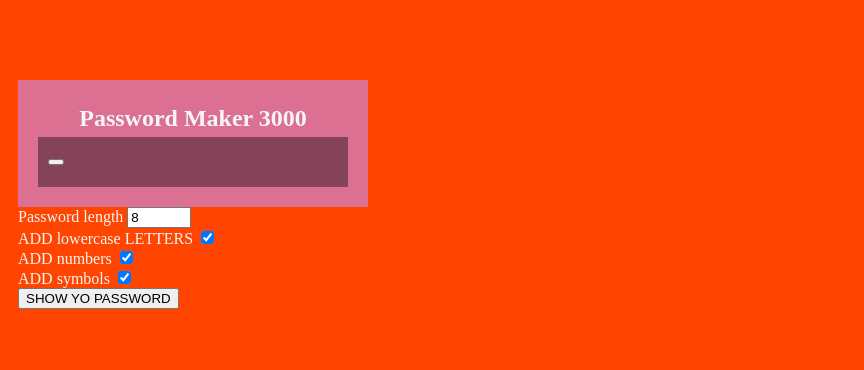
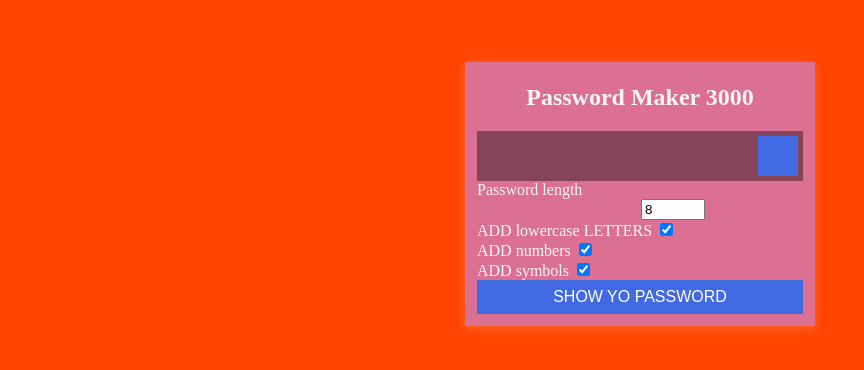
Before and after one commit to zvlu/Password-Generator, a plain HTML site: page index.html in a window 1280 px wide. Shown: the part 214-584 px from the top of the page, without its empty margins (0-864 px from the left). Drawn offline with Linux system fonts and the light colour scheme.

Commit message:
Finished Styling

```diff
--- a/style.css
+++ b/style.css
@@ -7,7 +7,7 @@ body {
     color: whitesmoke;
     padding: 10px;
     min-height: 100vh;
-    align-items: cennter;
+    align-items: center;
     justify-content: center;
     flex-direction: column;
     display: flex;
@@ -20,7 +20,7 @@ p{
 }
 
 h2{
-    margin: 5px 0;
+    margin: 10px 0 20px;
     text-align: center;
 }
 
@@ -28,12 +28,16 @@ input[type='checkbox']{
     margin-right: 0;
 }
 
+input[type='number']{
+    margin-left: 164px;
+}
+
 .container {
     background-color: palevioletred;
-    box-shadow: 0px 2px 10px rgba(255, green, blue, 0.2);
+    box-shadow: 0px 2px 10px rgba(255, 255, 255, 0.2);
     width: 350px;
     max-width: 100%;
-    padding: 20px;
+    padding: 12px;
 
 }
 .result-container {
@@ -48,3 +52,44 @@ input[type='checkbox']{
     height: 50px;
     width: 100%;
 }
+
+.result-container #result {
+    word-wrap: break-word;
+    max-width: calc(100% - 40px);
+
+}
+
+.result-container .btn {
+    font-size: 20px;
+    position: absolute;
+    top: 5px;
+    right: 5px;
+    height: 40px;
+    width: 40px;
+
+}
+.btn {
+    border: none;
+    color: #fff;
+    cursor: pointer;
+    font-size: 16px;
+    padding: 8px 12px;
+    background-color: royalblue;
+}
+.btn-large {
+    display: block;
+    width: 100%;
+
+}
+.setting {
+    display: flex;
+    justify-content: space-between;
+
+    align-items: center;
+    margin: 15px 0;
+}
+@media screen and (max-width: 400px){
+    .result-container {
+        font-size: 14px;
+    }
+}
```
Also changed, not shown: index.html (+2 -1 lines).
